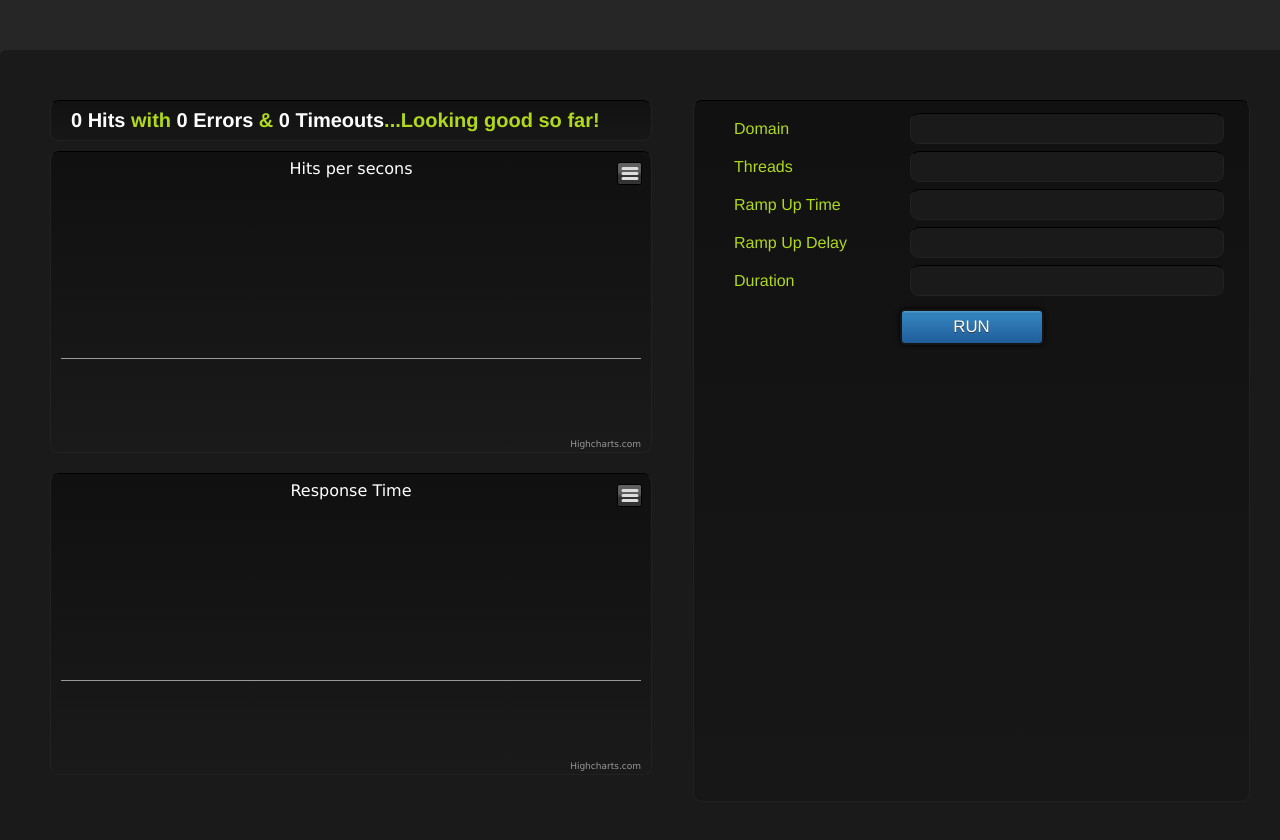
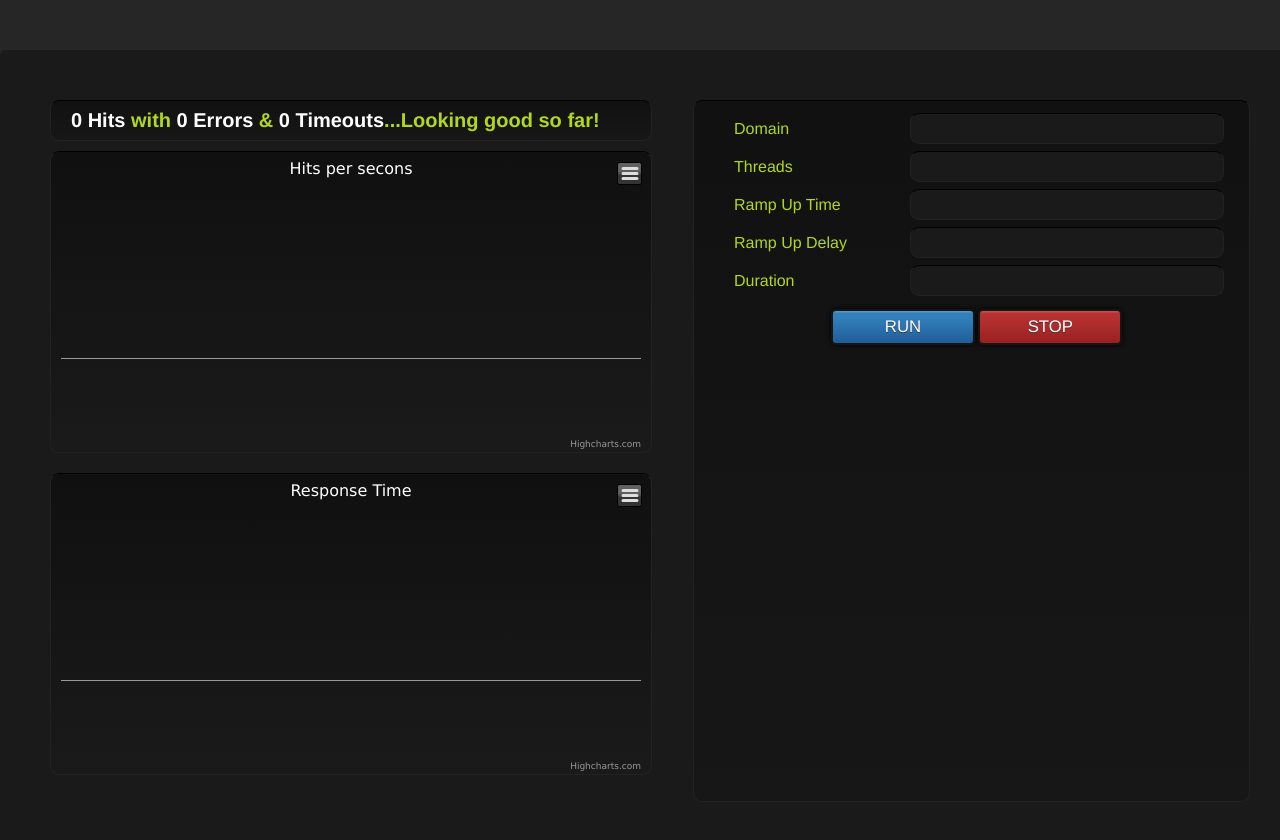
Before and after one commit to naitse/nmeter, a website: page static/index.html in a window 1280 px wide. Drawn offline with nearby package versions, Linux system fonts and the light colour scheme; no server answers.

Commit message:
adding stop button

```diff
--- a/static/index.html
+++ b/static/index.html
@@ -140,8 +140,42 @@ line-height: 2;
   color: #fff !important;
   text-align: center;
   width: 100px;
+  margin-left: 137px;
+  margin-right: auto;
+}
+
+.btn_stop {
+  padding: 6px 20px;
+  background: #c95858;
+  background: -moz-linear-gradient(top, #c95858 0%, #b73131 8%, #b73131 20%, #992020 100%);
+  background: -webkit-gradient(linear, left top, left bottom, color-stop(0%,#c95858), color-stop(8%,#b73131), color-stop(20%,#b73131), color-stop(100%,#992020));
+  background: -webkit-linear-gradient(top, #c95858 0%,#b73131 8%,#b73131 20%,#992020 100%);
+  background: -o-linear-gradient(top, #c95858 0%,#b73131 8%,#b73131 20%,#992020 100%);
+  background: -ms-linear-gradient(top, #c95858 0%,#b73131 8%,#b73131 20%,#992020 100%);
+  background: linear-gradient(to bottom, #c95858 0%,#b73131 8%,#b73131 20%,#992020 100%);
+  filter: progid:DXImageTransform.Microsoft.gradient( startColorstr='#b73131', endColorstr='#992020',GradientType=0 );
+  -webkit-border-radius: 5px;
+  -moz-border-radius: 5px;
+  -o-border-radius: 5px;
+  border-radius: 5px;
+  border: 2px #151515 solid;
+  -moz-box-shadow: 0px 0px 5px #000;
+  -webkit-box-shadow: 0px 0px 5px #000;
+  -o-box-shadow: 0px 0px 5px #000;
+  box-shadow: 0px 0px 5px #000;
+  text-decoration: none;
+  text-transform: uppercase;
+  text-shadow: 0 1px #383838;
+  font-size: 1.4em;
+  color: #fff !important;
+  text-align: center;
+  width: 100px;
   margin-left: auto;
   margin-right: auto;
+}
+
+.action-button {
+display: inline-block;
 }
 
 
@@ -161,7 +195,8 @@ line-height: 2;
         <li><label class="input-label">Ramp Up Delay </label><input type="text" class="test-input" ng-model="testConfig.delay"></li>
         <li><label class="input-label">Duration </label><input type="text" class="test-input" ng-model="testConfig.duration"></li>
       </ul>
-      <div class="btn_run">Run</div>
+      <div class="btn_run action-button">Run</div>
+      <div class="btn_stop action-button">Stop</div>
     </div>
   </div>
  <script src="//ajax.googleapis.com/ajax/libs/jquery/1.10.2/jquery.min.js"></script>
```
Also changed, not shown: app.js (+16 -0 lines).
